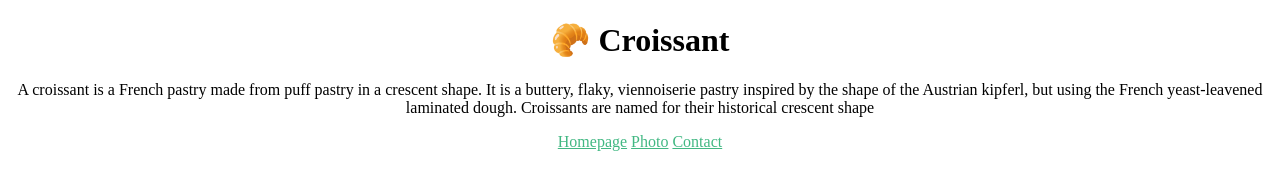
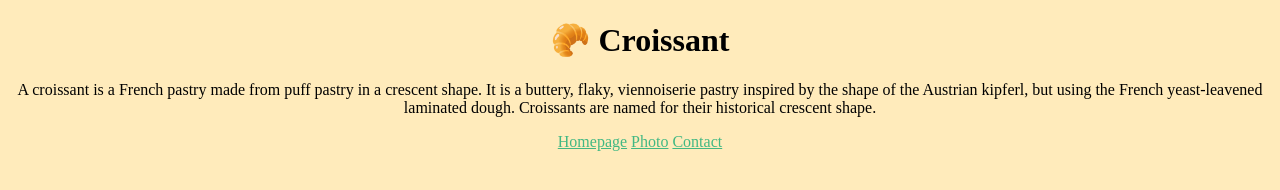
Before and after one commit to deniseprosser/croissant, a plain HTML site: page index.html in a window 1280 px wide. Drawn offline with Linux system fonts and the light colour scheme.

Commit message:
Updated background color

```diff
--- a/css/style.css
+++ b/css/style.css
@@ -1,5 +1,6 @@
 body {
   text-align: center;
+  background: #ffebbb;
 }
 
 a {
--- a/index.html
+++ b/index.html
@@ -12,7 +12,7 @@
       A croissant is a French pastry made from puff pastry in a crescent shape.
       It is a buttery, flaky, viennoiserie pastry inspired by the shape of the
       Austrian kipferl, but using the French yeast-leavened laminated dough.
-      Croissants are named for their historical crescent shape
+      Croissants are named for their historical crescent shape.
     </p>
     <footer>
       <a href="/">Homepage</a>
```
